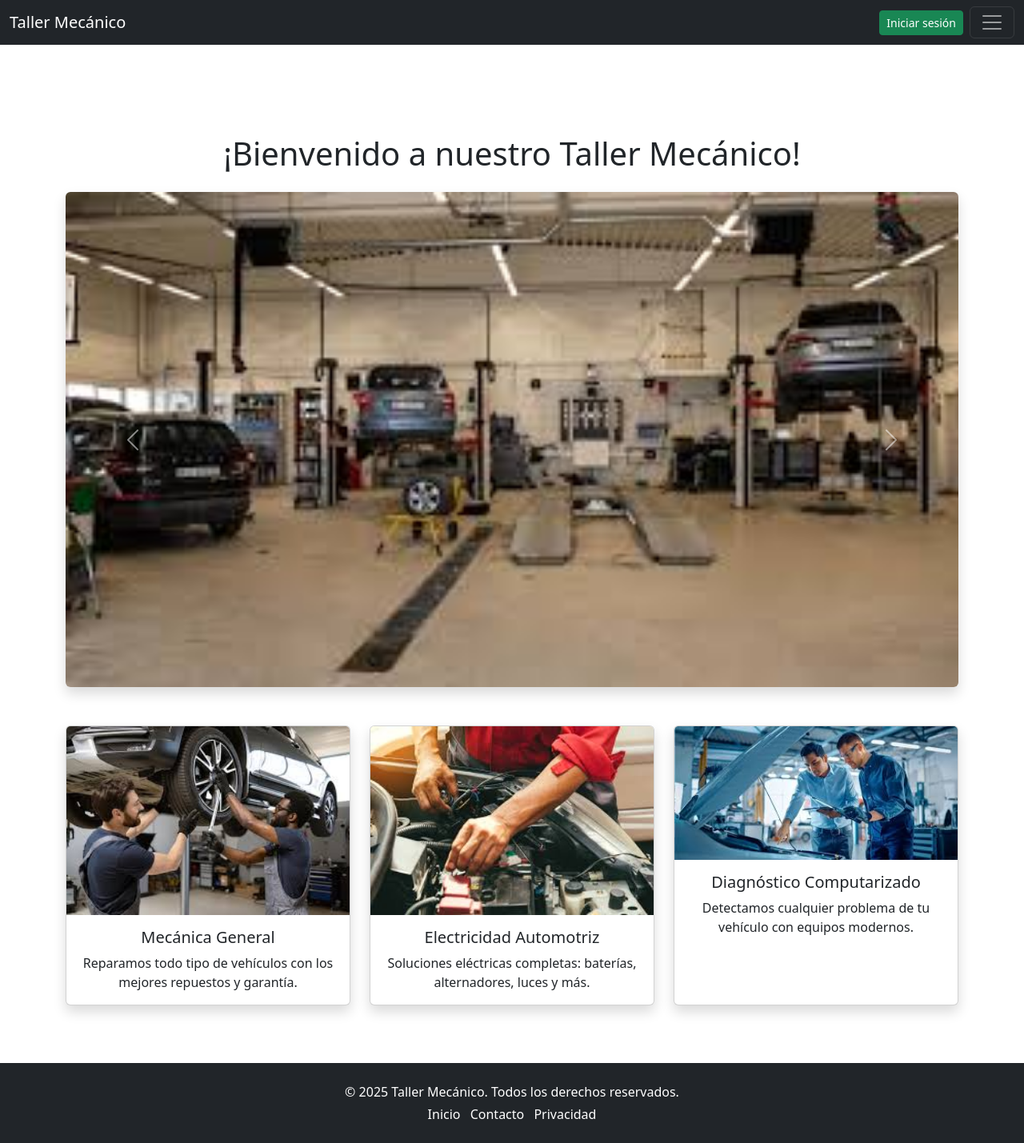
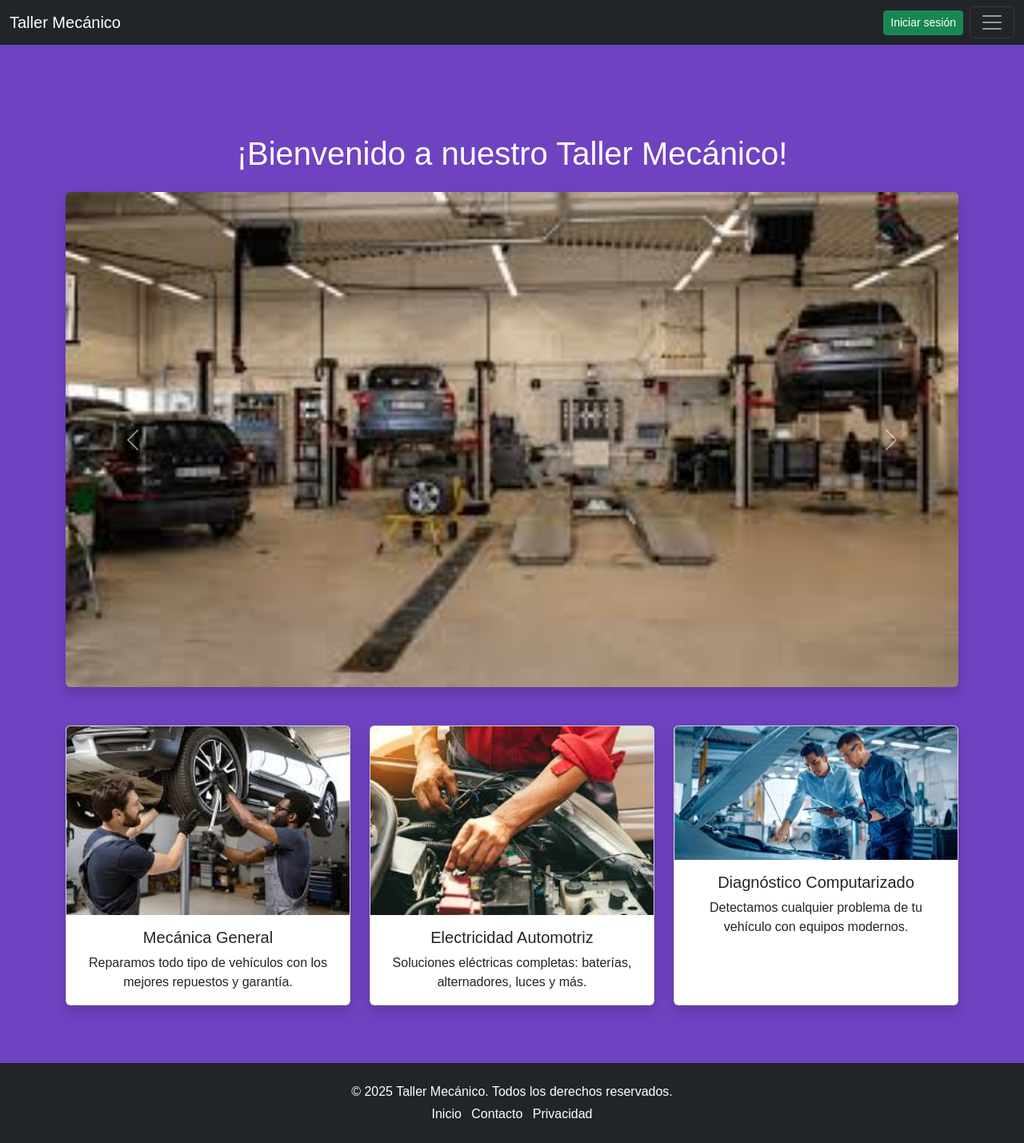
Before and after one commit to Negro-13/Django_solo, a Django app: page / in a window 1280 px wide. Shown: the whole page at 80% size. Run offline with Django 5.2, Linux system fonts and the light colour scheme.

Commit message:
css conectado

```diff
--- /dev/null
+++ b/proyecto/Taller_mecanico/static/Taller_mecanico/css/base.css
@@ -0,0 +1,7 @@
+body {
+    background-color: #6f42c1 !important;
+    color: white;
+    margin: 0;
+    padding: 0;
+    font-family: Arial, sans-serif;
+}
--- a/proyecto/Taller_mecanico/templates/Taller_mecanico/base.html
+++ b/proyecto/Taller_mecanico/templates/Taller_mecanico/base.html
@@ -1,3 +1,4 @@
+{% load static %}
 <!DOCTYPE html>
 <html lang="es">
 <head>
@@ -5,6 +6,7 @@
     <meta name="viewport" content="width=device-width, initial-scale=1.0">
     <title>{% block title %}Taller Mecánico{% endblock %}</title>
     <link href="https://cdn.jsdelivr.net/npm/bootstrap@5.3.0/dist/css/bootstrap.min.css" rel="stylesheet">
+    <link rel="stylesheet" href="{% static 'Taller_mecanico/css/base.css' %}">
 </head>
 <body>
     <!-- Navbar común -->
```
